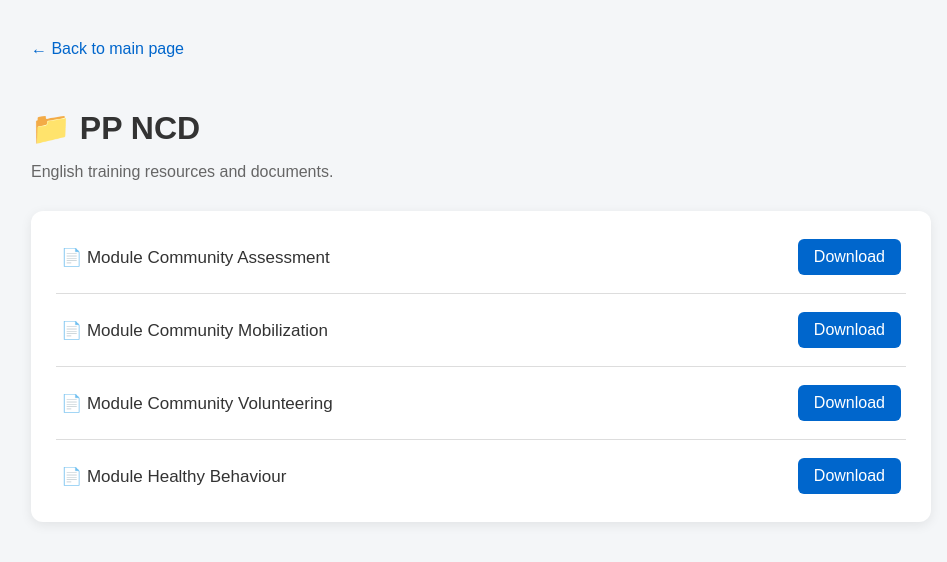
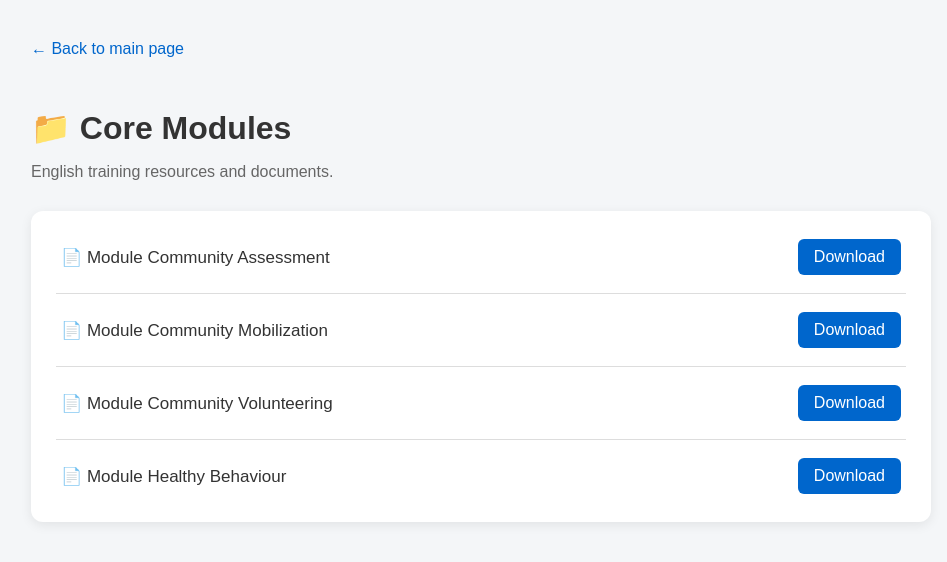
Before and after one commit to vagabund11576/CBHFA, a plain HTML site: page documents/english/Core Modules/index.html in a window 1280 px wide. Shown: the whole page, without its empty margins (159-1106 px from the left). Drawn offline with Linux system fonts and the light colour scheme.

Commit message:
Change header from 'PP NCD' to 'Core Modules'

```diff
--- a/documents/english/Core Modules/index.html
+++ b/documents/english/Core Modules/index.html
@@ -107,7 +107,7 @@
     </a>
 
 
-    <h1>📁 PP NCD</h1>
+    <h1>📁 Core Modules</h1>
 
     <p class="description">
         English training resources and documents.
```
